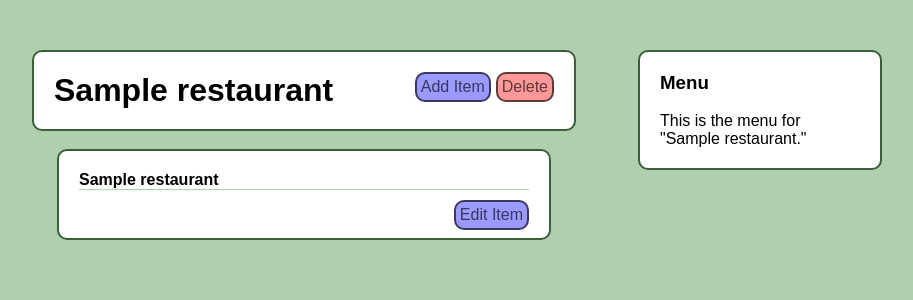
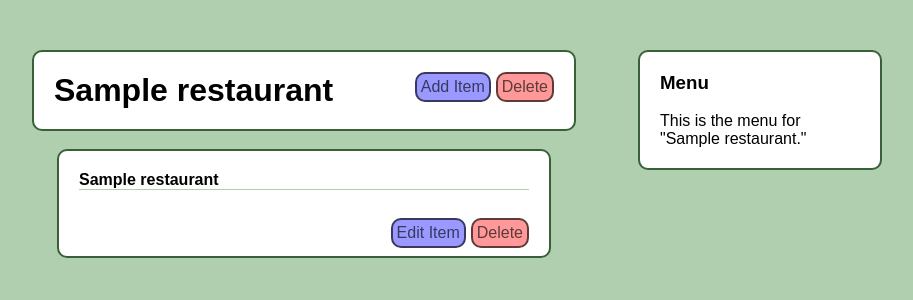
Before and after one commit to davidhammaker/Restaurant_Menu_App, a Flask app: template restaurant_menu_app/templates/restaurant.html in a window 1280 px wide. Shown: the part 87-387 px from the top of the page, without its empty margins (183-1096 px from the left). Run offline with Flask 2, Linux system fonts and the light colour scheme; tables that the repository leaves empty hold one stand-in row (values such as "Sample post"); the template is opened without the code that fills it: values that come from a table or form of the project are taken from there, most other values are stand-ins (such as "Sample title", 1, 10 or a date in 2020).

Commit message:
Add link to 'delete_item_confirm'
On the 'restaurant' page, each item has a link (labeled 'Delete') which
leads to the 'delete_item_confirm' page for that item.

```diff
--- a/restaurant_menu_app/templates/restaurant.html
+++ b/restaurant_menu_app/templates/restaurant.html
@@ -17,6 +17,8 @@
                             <h4>{{ item.name }}</h4>
                             <p class="course">{{ item.course }}</p>
                             <p>{{ item.description }}</p>
+                            <br>
+                            <a class="delete-button" href="{{ url_for('delete_item_confirm', restaurant_name=restaurant.name, item_name=item.name) }}">Delete</a>
                             <a class="add-button" href="{{ url_for('edit_item', restaurant_name=restaurant.name, item_name=item.name) }}">Edit Item</a>
                             <br>
                         </div>
```
